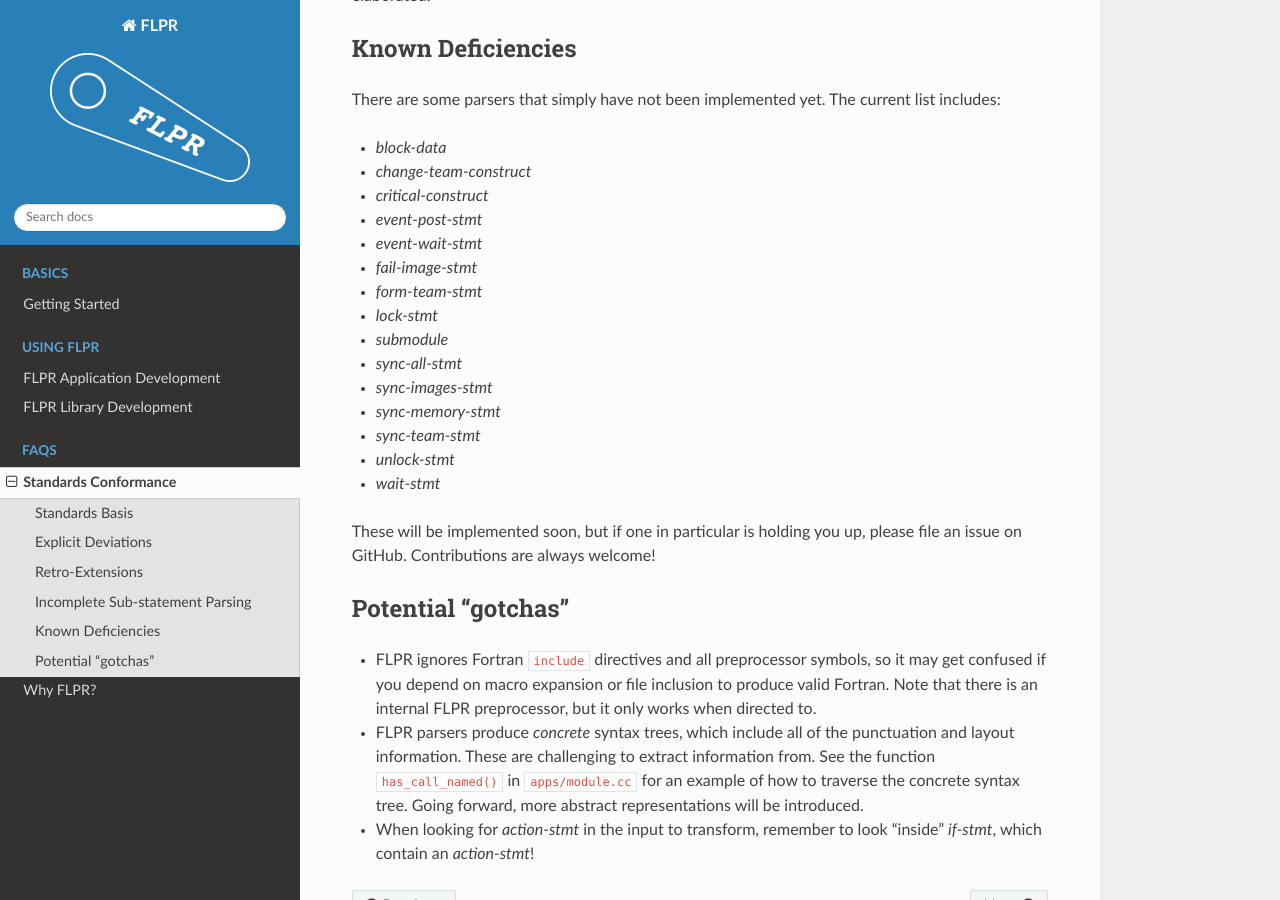
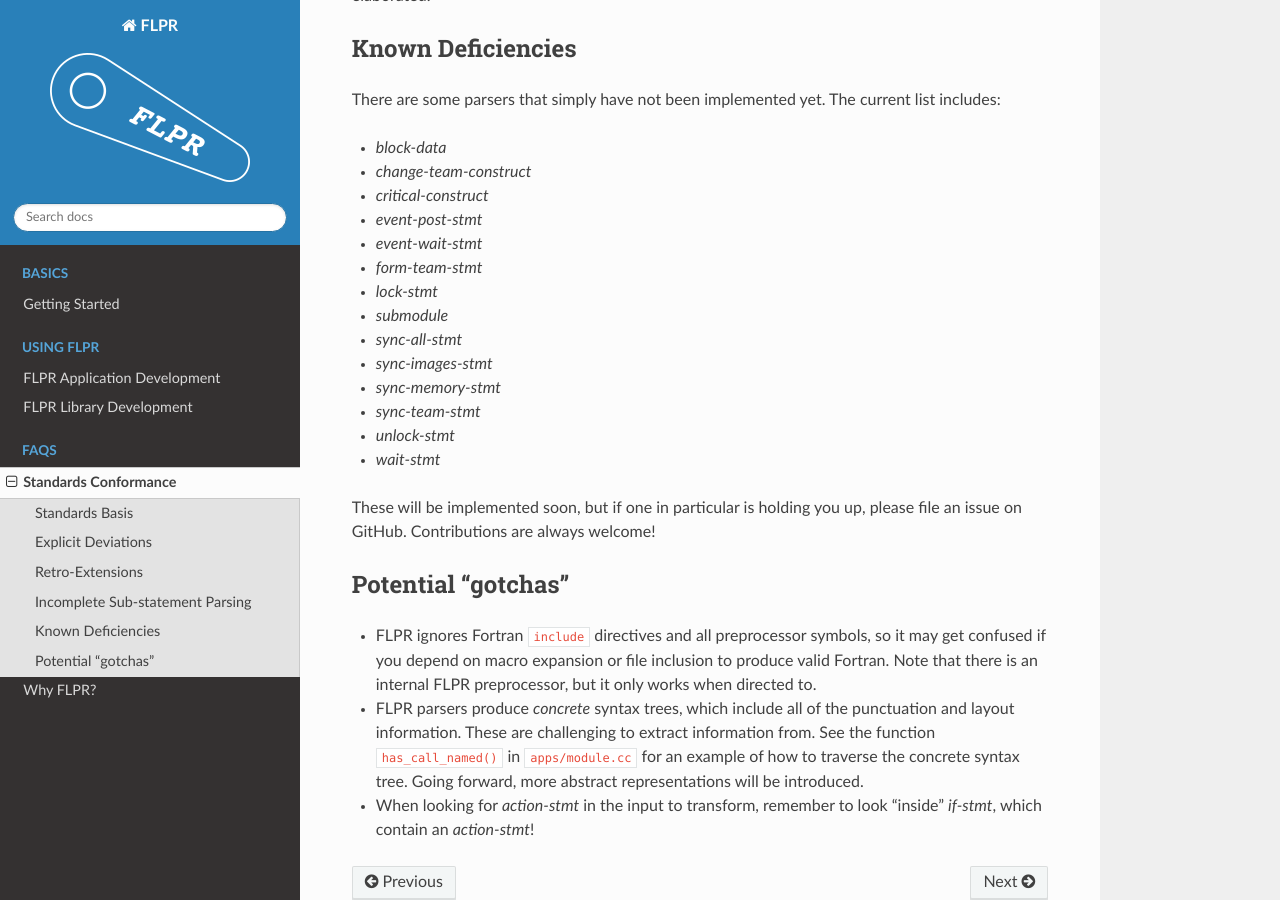
Before and after one commit to lanl/FLPR, a Sphinx documentation site: the page built from docs/sphinx/conformance.rst, in a window 1280 px wide and 900 px high, scrolled down 1337 px. Built offline with Sphinx 7.4.7 and the Read the Docs theme 2.0.0, drawn with Linux system fonts in a browser that asks for light colours.

Commit message:
Implemented fail-image-stmt parser, issue #21 - Added FAIL and IMAGE to scanner and Syntax_Tags - Added the fail-image-stmt parser - Added a trivial test - Updated Sphinx documentation

```diff
--- a/docs/sphinx/conformance.rst
+++ b/docs/sphinx/conformance.rst
@@ -84,7 +84,6 @@ current list includes:
 * *critical-construct*
 * *event-post-stmt*
 * *event-wait-stmt*
-* *fail-image-stmt*
 * *form-team-stmt*
 * *lock-stmt*
 * *submodule*
```
Also changed, not shown: 4 other files.
